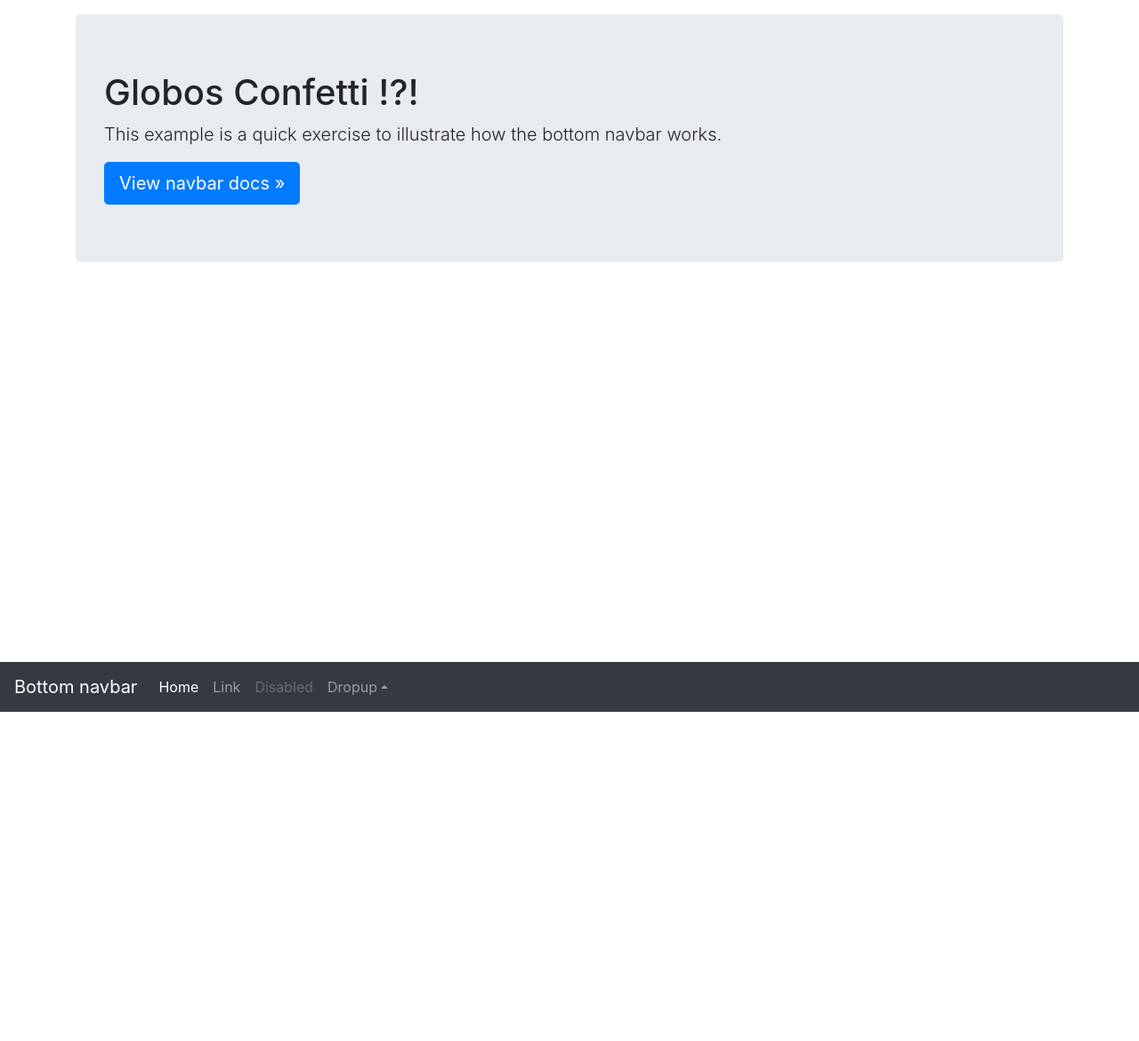
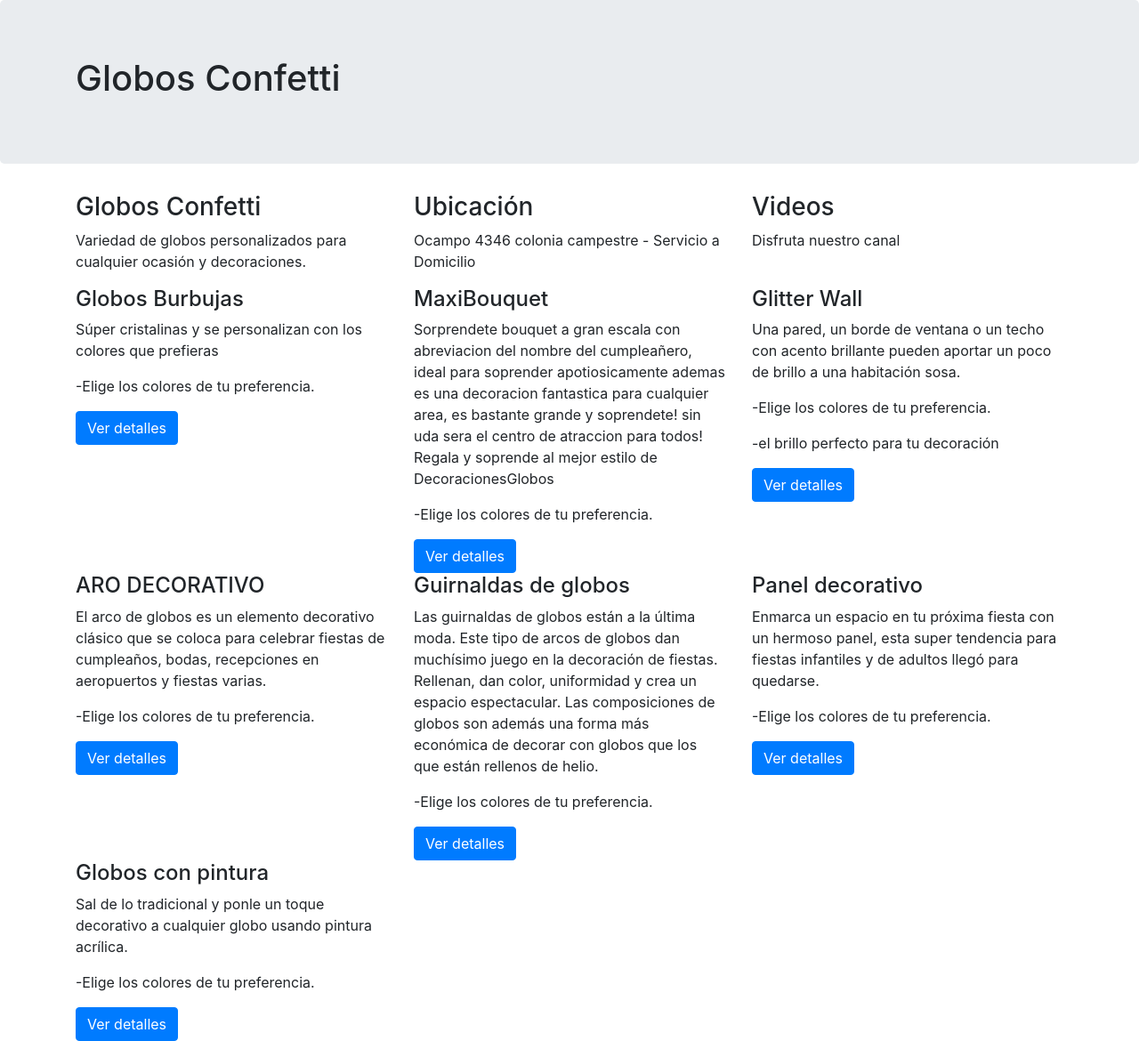
Before and after one commit to sotreslast24/15100250-GlobosConfetti, a website: page index.html in a window 1280 px wide. Shown: the whole page at 89% size. Before the commit the page ends 800 px from the top, so only its background shows below. Drawn offline with nearby package versions, Linux system fonts and the light colour scheme.

Commit message:
Se agrego estructura de grid y Jumbotron al index

```diff
--- a/index.html
+++ b/index.html
@@ -4,51 +4,110 @@
 <head>
     <meta charset="UTF-8">
     <meta name="viewport" content="width=device-width, initial-scale=1, shrink-to-fit=no">
-    <title>Globos Confetti !?!</title>
+    <title>Globos Confetti !!</title>
     <link rel="stylesheet" href="/node_modules/bootstrap/dist/css/bootstrap.min.css">
 </head>
 
 <body>
-    <div class="container">
-        <div class="jumbotron mt-3">
-            <h1>Globos Confetti  !?!</h1>
-            <p class="lead">This example is a quick exercise to illustrate how the bottom navbar works.</p>
-            <a class="btn btn-lg btn-primary" href="/docs/4.5/components/navbar/" role="button">View navbar docs
-                &raquo;</a>
+    <!-- Main jumbotron for a primary marketing message or call to action -->
+    <div class="jumbotron">
+        <div class="container">
+            <h1>Globos Confetti</h1>
         </div>
     </div>
-    <nav class="navbar fixed-bottom navbar-expand-sm navbar-dark bg-dark">
-        <a class="navbar-brand" href="#">Bottom navbar</a>
-        <button class="navbar-toggler" type="button" data-toggle="collapse" data-target="#navbarCollapse"
-            aria-controls="navbarCollapse" aria-expanded="false" aria-label="Toggle navigation">
-            <span class="navbar-toggler-icon"></span>
-        </button>
-        <div class="collapse navbar-collapse" id="navbarCollapse">
-            <ul class="navbar-nav mr-auto">
-                <li class="nav-item active">
-                    <a class="nav-link" href="#">Home <span class="sr-only">(current)</span></a>
-                </li>
-                <li class="nav-item">
-                    <a class="nav-link" href="#">Link</a>
-                </li>
-                <li class="nav-item">
-                    <a class="nav-link disabled" href="#" tabindex="-1" aria-disabled="true">Disabled</a>
-                </li>
-                <li class="nav-item dropup">
-                    <a class="nav-link dropdown-toggle" href="#" id="dropdown10" data-toggle="dropdown"
-                        aria-haspopup="true" aria-expanded="false">Dropup</a>
-                    <div class="dropdown-menu" aria-labelledby="dropdown10">
-                        <a class="dropdown-item" href="#">Action</a>
-                        <a class="dropdown-item" href="#">Another action</a>
-                        <a class="dropdown-item" href="#">Something else here</a>
-                    </div>
-                </li>
-            </ul>
+
+    <div class="container">
+        <div class="row">
+            <div class="col-sm-4">
+                <h3>Globos Confetti</h3>
+                <p>Variedad de globos personalizados para cualquier ocasión y decoraciones.</p>
+            </div>
+            <div class="col-sm-4">
+                <h3>Ubicación</h3>
+                <p>Ocampo 4346 colonia campestre - Servicio a Domicilio </p>
+            </div>
+            <div class="col-sm-4">
+                <h3>Videos</h3>
+                <p>Disfruta nuestro canal</p>
+            </div>
         </div>
-    </nav>
+        <div class="row">
+            <div class="col-sm-4">
+                <div>
+                    <h4> Globos Burbujas </h4>
+                    <p>Súper cristalinas y se personalizan con los colores que prefieras</p>
+                    <p> -Elige los colores de tu preferencia. </p>
+                </div>
+                <div><button class="btn btn-primary btn-ver">Ver detalles</button></div>
+            </div>
+            <div class="col-sm-4">
+                <div>
+                    <h4>MaxiBouquet</h4>
+                    <p>Sorprendete bouquet a gran escala con abreviacion del nombre del cumpleañero, ideal para
+                        soprender apotiosicamente ademas es una decoracion fantastica para cualquier area, es bastante
+                        grande y soprendete! sin uda sera el centro de atraccion para todos! Regala y soprende al mejor
+                        estilo de DecoracionesGlobos</p>
+
+                    <p> -Elige los colores de tu preferencia. </p>
+                </div>
+                <div><button class="btn btn-primary btn-ver">Ver detalles</button></div>
+            </div>
+            <div class="col-sm-4">
+                <div>
+                    <h4>Glitter Wall</h4>
+                    <p>Una pared, un borde de ventana o un techo con acento brillante pueden aportar un poco de brillo a
+                        una habitación sosa.</p>
+                    <p> -Elige los colores de tu preferencia. </p>
+                    <p>-el brillo perfecto para tu decoración</p>
+                </div>
+                <div> <button class="btn btn-primary btn-ver">Ver detalles</button></div>
+            </div>
+            <div class="col-sm-4">
+                <div>
+                    <h4>ARO DECORATIVO</h4>
+                    <p>
+                        El arco de globos es un elemento decorativo clásico que se coloca para celebrar fiestas de
+                        cumpleaños, bodas, recepciones en aeropuertos y fiestas varias.
+                    </p>
+                    <p> -Elige los colores de tu preferencia. </p>
+                </div>
+                <div> <button class="btn btn-primary btn-ver">Ver detalles</button></div>
+            </div>
+            <div class="col-sm-4">
+                <div>
+                    <h4>Guirnaldas de globos</h4>
+                    <p>Las guirnaldas de globos están a la última moda. Este tipo de arcos de globos dan muchísimo juego
+                        en la decoración de fiestas. Rellenan, dan color, uniformidad y crea un espacio espectacular.
+                        Las composiciones de globos son además una forma más económica de decorar con globos que los que
+                        están rellenos de helio.</p>
+                    <p> -Elige los colores de tu preferencia. </p>
+                </div>
+                <div> <button class="btn btn-primary btn-ver">Ver detalles</button></div>
+            </div>
+            <div class="col-sm-4">
+                <div>
+                    <h4>Panel decorativo</h4>
+                    <p>Enmarca un espacio en tu próxima fiesta con un hermoso panel, esta super
+                        tendencia para fiestas infantiles y de adultos llegó para quedarse. </p>
+                    <p> -Elige los colores de tu preferencia. </p>
+                </div>
+                <div> <button class="btn btn-primary btn-ver">Ver detalles</button></div>
+            </div>
+            <div class="col-sm-4">
+                <div>
+                    <h4>Globos con pintura </h4>
+                    <p>Sal de lo tradicional y ponle un toque decorativo a cualquier globo usando pintura acrílica.</p>
+                    <p> -Elige los colores de tu preferencia. </p>
+                </div>
+                <div> <button class="btn btn-primary btn-ver">Ver detalles</button></div>
+            </div>
+        </div>
+    </div>
+
+    </div>
 
     <!-- JS, Popper.js, and jQuery -->
-    <script src="/node_modules/jquery/dist/jquery.slim.js" ></script>
+    <script src="/node_modules/jquery/dist/jquery.slim.js"></script>
     <script src="/node_modules/popper.js/dist/umd/popper.min.js"></script>
     <script src="/node_modules/bootstrap/dist/js/bootstrap.min.js"></script>
 </body>
```
